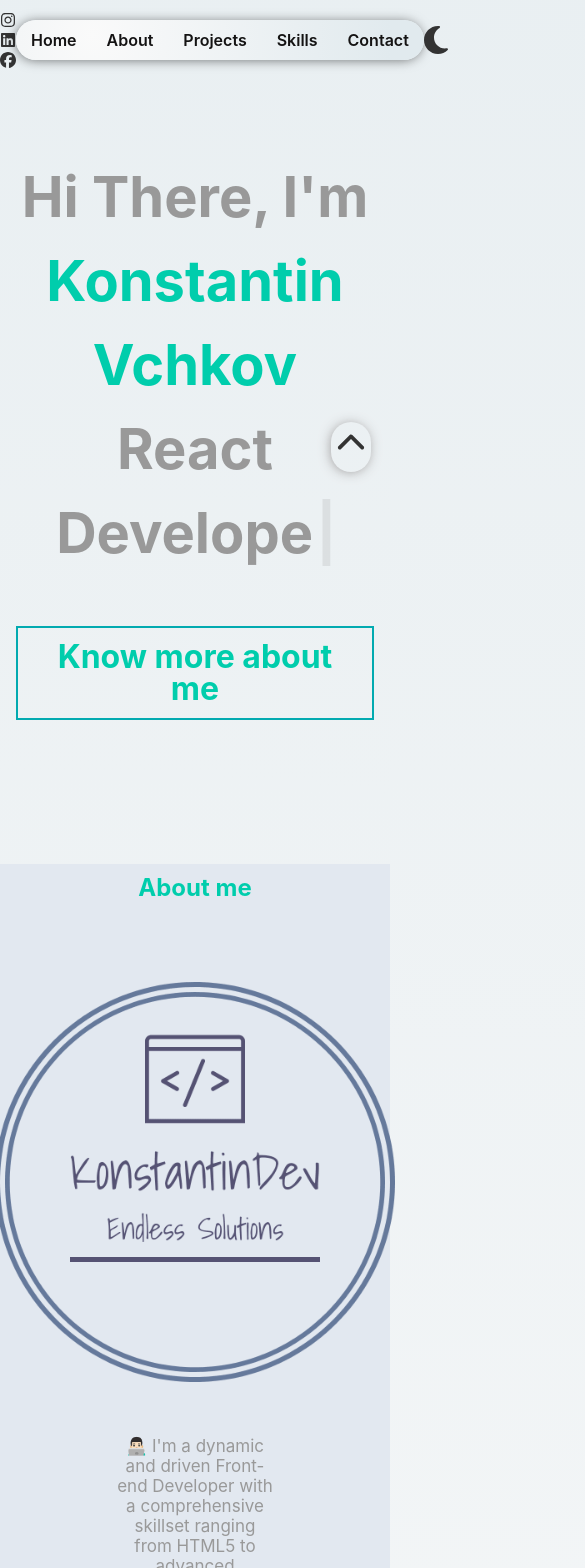
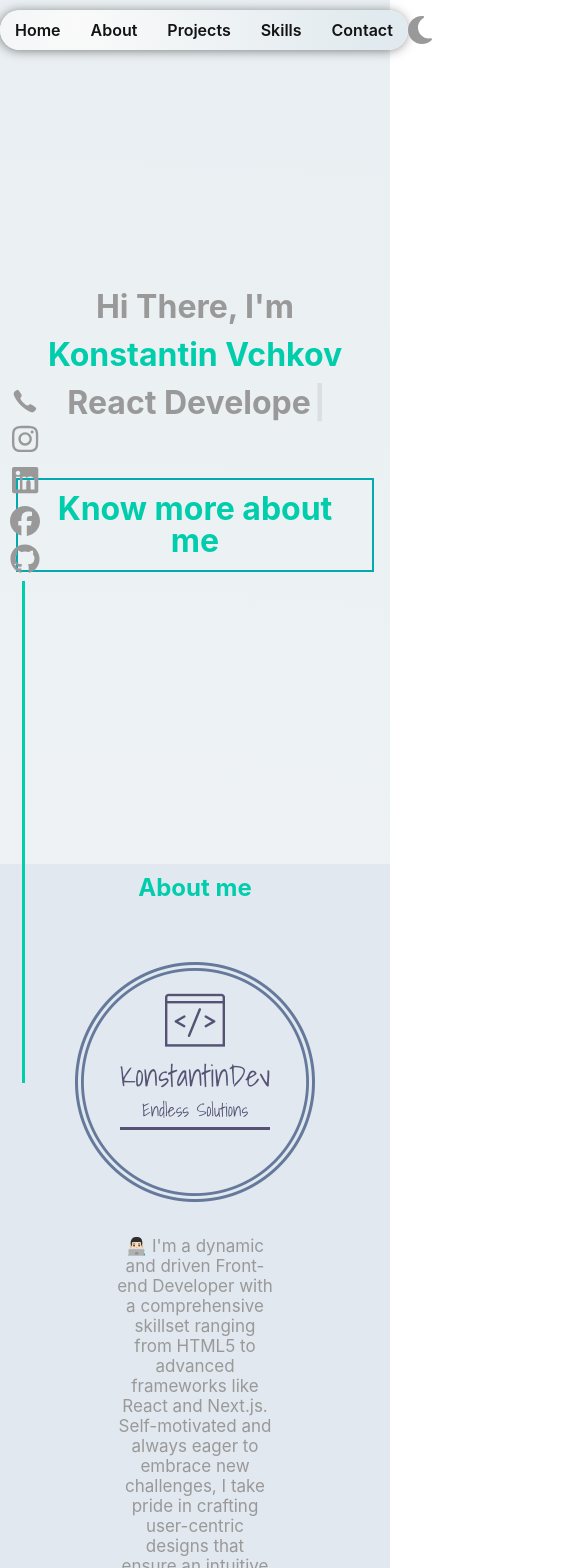
Before and after one commit to KonstantinVchkov/web-portfolio, a React (Create React App) app: page / in a window 390 px wide. Shown: the top 1568 px of the page, 585 px wide, since content can reach past the window. Built offline with nearby package versions, Linux system fonts and the light colour scheme.

Commit message:
mobile version made it for:about,projectcard,scroll,contact. Also dark theme the color changed for whole page.

```diff
--- a/src/App.tsx
+++ b/src/App.tsx
@@ -4,7 +4,7 @@ import "./App.css";
 import About from "./components/AboutComponent/About";
 import { aboutMe, projectsData, skills } from "./data/db";
 import Skills from "./components/Skills/Skills";
-import ProjectCard from "./components/ProjectsComponent/Projects";
+import ProjectCard from "./components/ProjectsComponent/ProjectCard";
 import { ContactUs } from "./components/ContactComponent/Contact";
 import ThemeProvider from "./Hoc/ThemeProvider";
 import { animateScroll as scroll } from "react-scroll";
@@ -14,6 +14,7 @@ function App() {
   const scrollToTop = () => {
     scroll.scrollToTop();
   };
+
   return (
     <div className="App">
       <ThemeProvider>
@@ -25,7 +26,7 @@ function App() {
             <ProjectCard key={idx} {...project} />
           ))}
         </div>
-        <Skills skills={skills} />
+        {/* <Skills skills={skills} /> */}
         <ScrollButton handleScroll={scrollToTop} />
         <ContactUs />
       </ThemeProvider>
--- a/src/Hoc/ThemeProvider.tsx
+++ b/src/Hoc/ThemeProvider.tsx
@@ -8,7 +8,7 @@ const ThemeProvider = ({ children }: any) => {
     setTheme(theme === "light" ? "dark" : "light");
   };
 
-  const color = theme === "light" ? "#333" : "#fff";
+  const color = theme === "light" ? "#999999" : "#999999";
   const backgroundColor =
     theme === "light"
       ? "radial-gradient( circle at 18.7% 37.8%, rgb(250, 250, 250) 0%, rgb(225, 234, 238) 90%)"
--- a/src/components/AboutComponent/About.tsx
+++ b/src/components/AboutComponent/About.tsx
@@ -10,7 +10,7 @@ const About = ({ name, lastname, aboutme }: AboutMe) => {
   const aboutBgTheme =
     theme === "light"
       ? "rgb(226 232 240)"
-      : "linear-gradient(180.2deg, rgb(120, 85, 137) -6.9%, rgb(35, 9, 31) 76.7%)";
+      : "radial-gradient(circle at 10% 20%, rgb(21, 21, 21) 0%, rgb(64, 64, 64) 90.2%)";
 
   return (
     <div id="about" style={{ background: aboutBgTheme }}>
--- a/src/components/AboutComponent/about.css
+++ b/src/components/AboutComponent/about.css
@@ -18,6 +18,12 @@
     height: 100%;
     -webkit-clip-path: none;
     clip-path: none;
+  }
+  .logo img{
+    width: 300px;
+  }
+  .about-wrapper__info-text{
+    width: 100%;
   }
 }
 
--- a/src/components/ContactComponent/style.css
+++ b/src/components/ContactComponent/style.css
@@ -47,3 +47,13 @@ textarea {
   background-image: linear-gradient(135deg, #02aab0 0%, #00cdac 100%);
   color: white;
 }
+
+@media (max-width: 800px) {
+    .ContactForm{
+      flex-direction: column;
+    }
+    .AnimationImage {
+      width: 300px;
+      margin: 10px auto;
+    }
+}
--- a/src/components/HeaderComponent/Navbar.tsx
+++ b/src/components/HeaderComponent/Navbar.tsx
@@ -1,5 +1,3 @@
-// import { useRef } from "react";
-// import { useState } from "react";
 import { routes } from "../../data/routes";
 import "./navbar.css";
 import ToggleThemeButton from "../ThemeButton/ToggleThemeButton";
@@ -10,25 +8,36 @@ import {
   faLinkedin,
 } from "@fortawesome/free-brands-svg-icons";
 import { FontAwesomeIcon } from "@fortawesome/react-fontawesome";
+import { IoIosCall } from "react-icons/io";
 import { Link } from "react-scroll";
+import { FaGithub } from "react-icons/fa";
 
 export const Navbar = () => {
-  //
-  // const [isOpen, setOpen] = useState(false);
-  // const ref = useRef(null);
   const { theme } = useThemeContext();
   const changeCn = theme === "light" ? "navigation" : "darknavigation";
 
   return (
     <div className="header">
       <div className="social-media">
-        <FontAwesomeIcon icon={faInstagram} />
-        <FontAwesomeIcon icon={faLinkedin} />
-        <FontAwesomeIcon icon={faFacebook} />
+        <IoIosCall className="call" />
+
+        <Link to={""}>
+          <FontAwesomeIcon icon={faInstagram} />
+        </Link>
+        <Link to={""}>
+          <FontAwesomeIcon icon={faLinkedin} />
+        </Link>
+        <Link to={""}>
+          <FontAwesomeIcon icon={faFacebook} />
+        </Link>
+        <Link to={""}>
+          <FaGithub />
+        </Link>
+        <div className="line"></div>
       </div>
       <div className={changeCn}>
         <ul>
-        {routes.map((nav, idx) => (
+          {routes.map((nav, idx) => (
             <Link
               key={idx}
               to={nav.href}
--- a/src/components/HeaderComponent/navbar.css
+++ b/src/components/HeaderComponent/navbar.css
@@ -64,3 +64,32 @@
   border-radius: 50%;
   cursor: pointer;
 }
+
+.social-media {
+  position: fixed;
+  bottom: 30%;
+  display: flex;
+  flex-direction: column;
+  margin: 10px 10px;
+  font-size: 30px;
+}
+
+.social-media a {
+  margin-top: 5px;
+}
+
+.social-media a:hover {
+  color: #00cdac;
+}
+.call:hover {
+  color: #00cdac;
+}
+.line {
+  border: 1px solid #00cdac;
+  width: 1px;
+  background-color: #00cdac;
+  position: absolute;
+  top: 100%;
+  left: 40%;
+  height: 500px;
+}
--- a/src/components/HomeComponent/style.css
+++ b/src/components/HomeComponent/style.css
@@ -36,7 +36,7 @@
 /* Responsive styles for tab-land */
 @media (max-width: 800px) {
   .hero-title {
-    font-size: 4rem;
+    font-size: 2.6rem;
   }
 }
 
@@ -51,7 +51,7 @@
 /* Responsive styles for phone */
 @media (max-width: 400px) {
   .hero-title {
-    font-size: 3.5rem;
+    font-size: 2rem;
     line-height: 1.5;
   }
 }
@@ -59,7 +59,7 @@
 /* Responsive styles for phone-xs */
 @media (max-width: 376px) {
   .hero-title {
-    font-size: 2.8rem;
+    font-size: 1.5rem;
   }
 }
 
--- a/src/components/ProjectsComponent/Projects.tsx
+++ b/src/components/ProjectsComponent/ProjectCard.tsx
@@ -2,6 +2,7 @@ import { useRef } from "react";
 import { IProject } from "../../types/ProjectTypes";
 import "./style.css";
 import { motion, useScroll, useTransform } from "framer-motion";
+import { useThemeContext } from "../../context/ThemeContext";
 const ProjectCard = ({
   name,
   showLive,
@@ -16,13 +17,15 @@ const ProjectCard = ({
     offset: ["0 1", "1.33 1"],
   });
  const scaleProgress = useTransform(scrollYProgress, [0, 1], [0.5,1])
+ const {theme} = useThemeContext()
+ const classes = theme === 'light' ? 'project-card' : 'project-card-dark'
   return (
     <motion.div
     style={{
       scale: scaleProgress,
       opacity:scrollYProgress
     }}
-    ref={ref} id="projects" className="project-card">
+    ref={ref} id="projects" className={classes}>
       <div className="col-lg-4 my-4 col-sm-12">
         <div className="project-wrapper__text load-hidden">
           <h3 className="project-wrapper__text-title">{name}</h3>
--- a/src/components/ProjectsComponent/style.css
+++ b/src/components/ProjectsComponent/style.css
@@ -7,7 +7,8 @@
   margin-left: 3px;
   cursor: pointer;
 }
-.project-card {
+.project-card,
+.project-card-dark {
   border-radius: 10px;
   width: 500px;
   margin: 10px auto;
@@ -94,6 +95,7 @@
 }
 
 .project-card h2,
+.project-card-dark h2,
 .project-wrapper__text-title {
   color: #00cdac;
   font-weight: 700;
@@ -137,8 +139,24 @@
 @media only screen and (max-width: 600px) {
   /* phone breakpoint */
   .project-wrapper__image .thumbnail {
-    border: 1px solid lightgrey; /* Assuming $light-grey is lightgrey */
+    border: 1px solid lightgrey;
     box-shadow: none;
     margin-bottom: 3.2rem;
   }
 }
+/* Dark Navigation project cards */
+
+.project-card-dark {
+  background: radial-gradient(
+    circle at 10% 20%,
+    rgb(97 97 97) 0%,
+    rgb(76 76 76) 90.2%
+  );
+  box-shadow: -1px 1px 12px -1px rgb(147 144 144 / 87%);
+}
+
+@media (max-width:650px) {
+  .project-card{
+    width: 350px;
+  }
+}
--- a/src/components/ScrollBtn/ScrollToTop.tsx
+++ b/src/components/ScrollBtn/ScrollToTop.tsx
@@ -1,14 +1,33 @@
-import React from "react";
-import './style.css'
+import React, { useEffect, useState } from "react";
+import "./style.css";
 import { IoIosArrowUp } from "react-icons/io";
 type TScrollBtn = {
   handleScroll: () => void;
 };
 const ScrollButton = ({ handleScroll }: TScrollBtn) => {
+  const [showScroll, setShowScroll] = useState<boolean>(false);
+  const toggleVisibility = () => {
+    if (window.scrollY > 500) {
+      setShowScroll(true);
+    } else {
+      setShowScroll(false);
+    }
+  };
+
+  useEffect(() => {
+    window.addEventListener("scroll", toggleVisibility);
+    return () => {
+      window.removeEventListener("scroll", toggleVisibility);
+    };
+  }, []);
   return (
-    <div className="scroll-top-btn">
-      <IoIosArrowUp onClick={handleScroll} />
-    </div>
+    <>
+      {showScroll && (
+      <div className="scroll-top-btn">
+        <IoIosArrowUp onClick={handleScroll} />
+      </div>
+      )}
+    </>
   );
 };
 
--- a/src/components/ScrollBtn/style.css
+++ b/src/components/ScrollBtn/style.css
@@ -2,8 +2,8 @@
   position: fixed;
   z-index: 100000;
   font-size: 40px;
-  top: 50%;
-  right: 5%;
+  top: 60%;
+  right: 10%;
   border-radius: 20px;
   cursor: pointer;
   box-shadow: -1px 1px 12px -1px rgb(147 144 144 / 87%);
```
